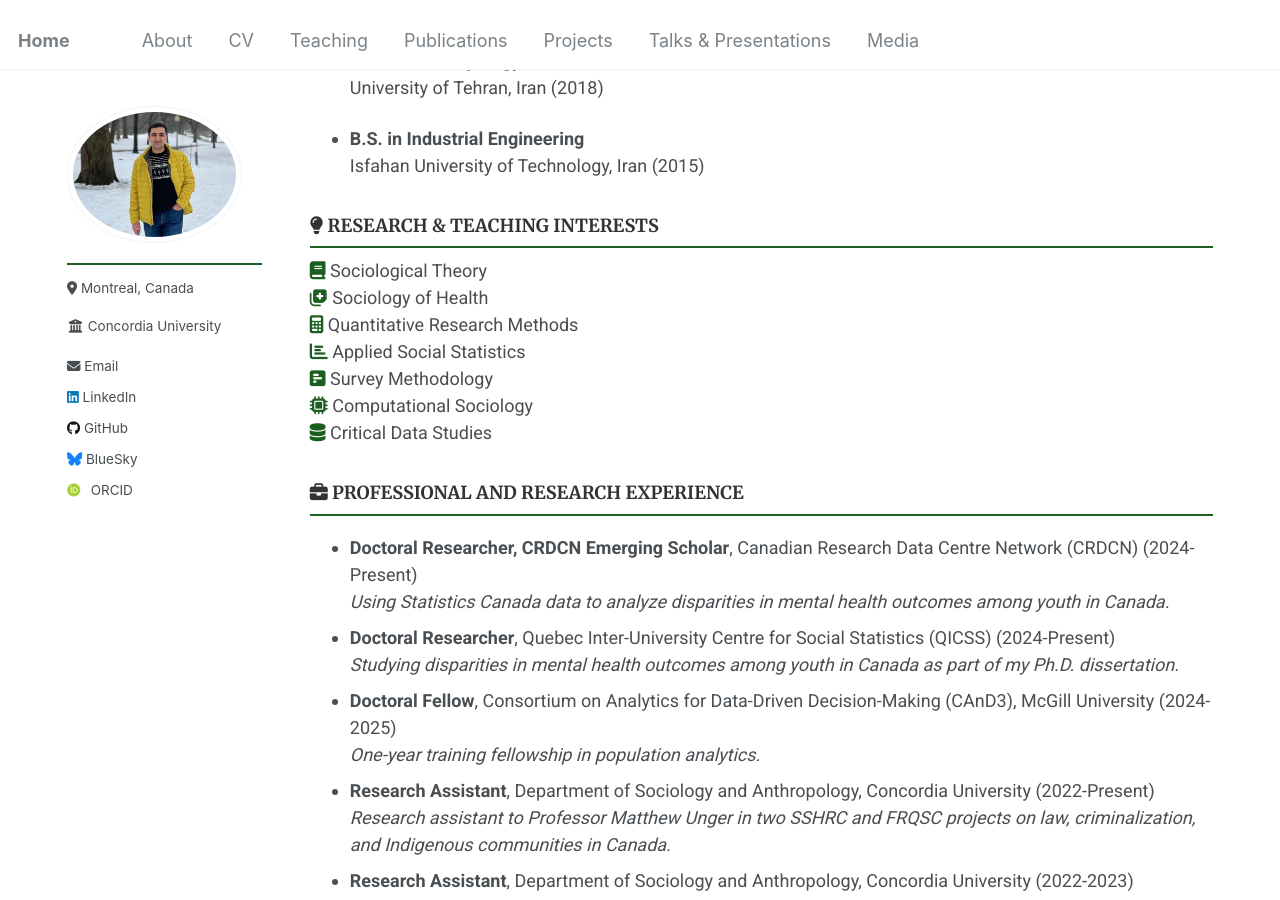
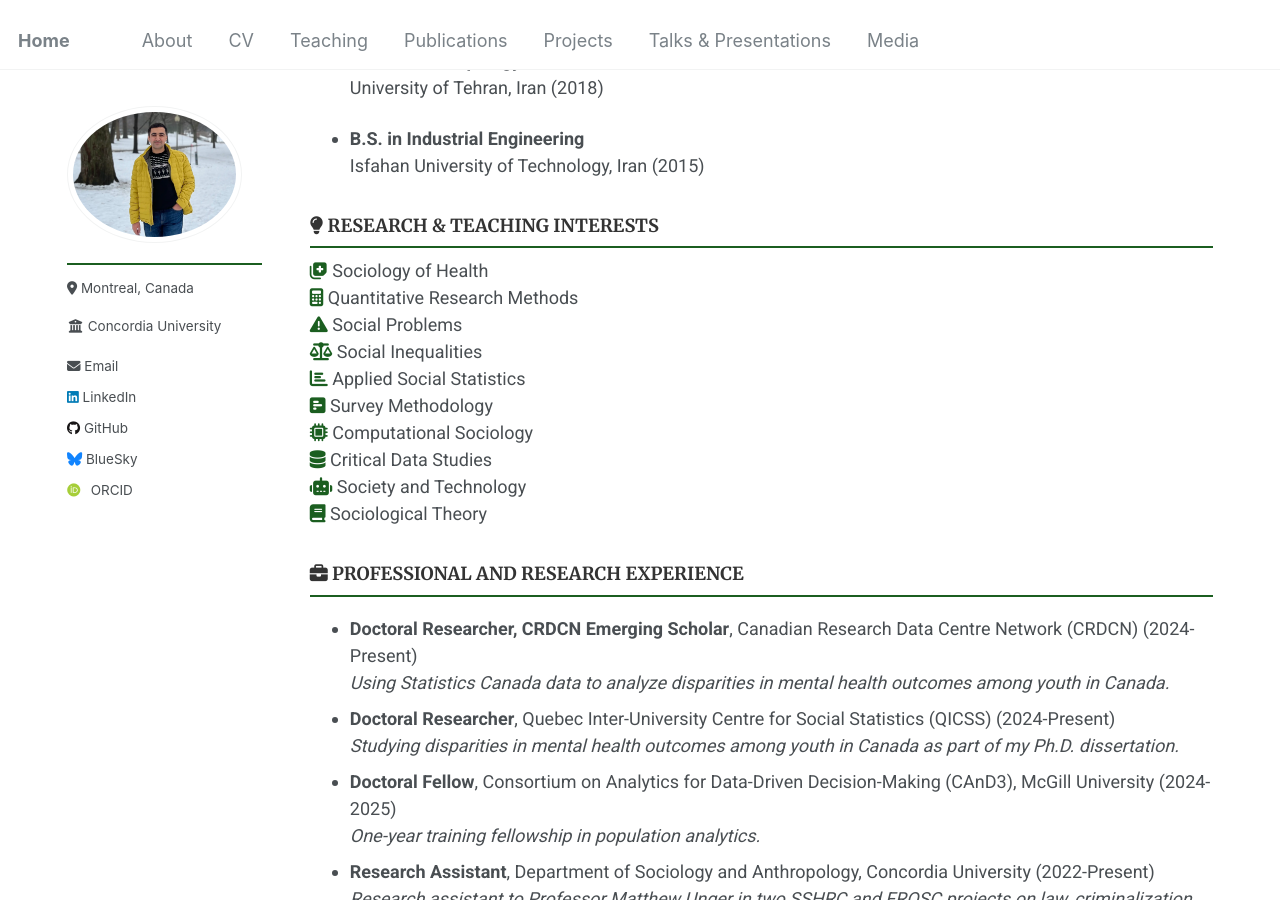
Before and after one commit to Mohsnmonji/mohsnmonji.github.io, a Jekyll site: the page built from _pages/Curriculum Vitae.md, in a window 1280 px wide and 900 px high, scrolled down 333 px. Built offline with Jekyll 4.4.1, drawn with Linux system fonts in a browser that asks for light colours; some web fonts are replaced.

Commit message:
Update Curriculum Vitae.md

```diff
--- a/_pages/Curriculum Vitae.md
+++ b/_pages/Curriculum Vitae.md
@@ -36,13 +36,16 @@ author_profile: true
 <!-- RESEARCH INTERESTS -->
 <h3><i class="fas fa-lightbulb"></i> RESEARCH & TEACHING INTERESTS</h3>
 <div>
-  <i class="fas fa-book" style="color: #1B5E20;"></i> Sociological Theory<br>
   <i class="fas fa-notes-medical" style="color: #1B5E20;"></i> Sociology of Health<br>
   <i class="fas fa-calculator" style="color: #1B5E20;"></i> Quantitative Research Methods<br>
+  <i class="fas fa-exclamation-triangle" style="color: #1B5E20;"></i> Social Problems<br>
+  <i class="fas fa-balance-scale" style="color: #1B5E20;"></i> Social Inequalities<br>
   <i class="fas fa-chart-bar" style="color: #1B5E20;"></i> Applied Social Statistics<br>
   <i class="fas fa-poll-h" style="color: #1B5E20;"></i> Survey Methodology<br>
   <i class="fas fa-microchip" style="color: #1B5E20;"></i> Computational Sociology<br>
-  <i class="fas fa-database" style="color: #1B5E20;"></i> Critical Data Studies
+  <i class="fas fa-database" style="color: #1B5E20;"></i> Critical Data Studies<br>
+  <i class="fas fa-robot" style="color: #1B5E20;"></i> Society and Technology<br>
+  <i class="fas fa-book" style="color: #1B5E20;"></i> Sociological Theory
 </div>
 
 
```
